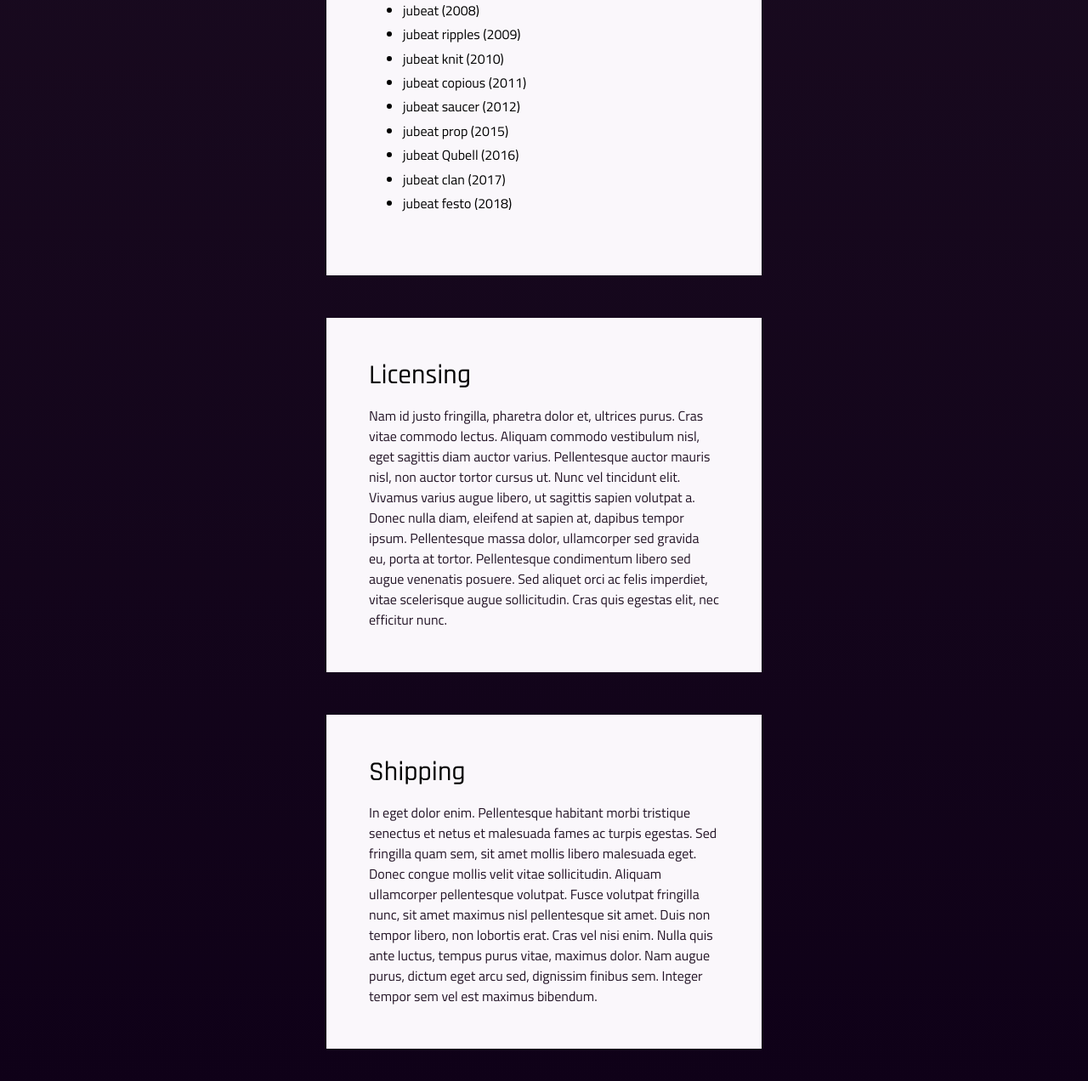
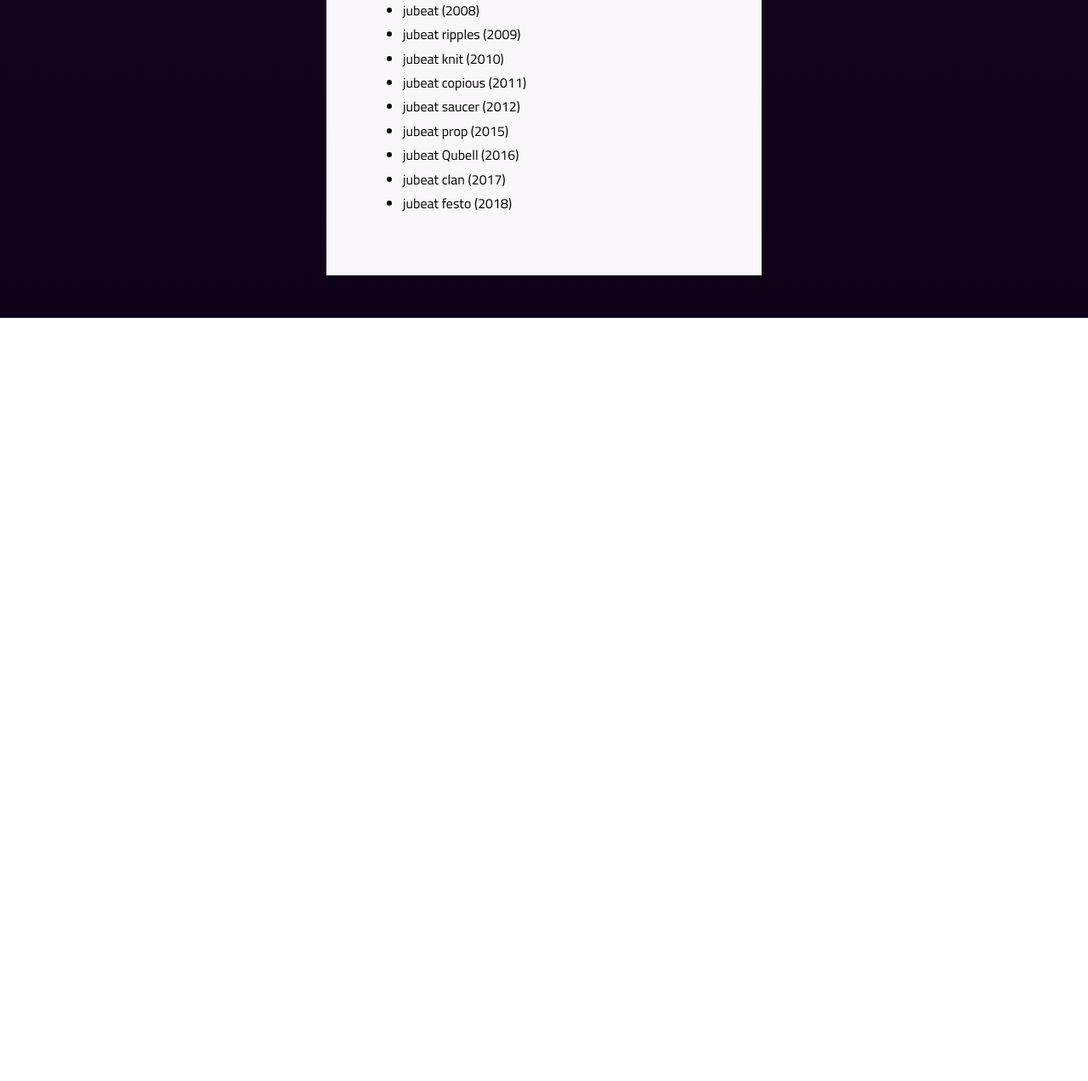
Before and after one commit to grunku/IAT339, a plain HTML site: page Project2/jubeat.html in a window 1280 px wide. Shown: the part 1614-2886 px from the top of the page at 85% size. After the commit the page ends 1988 px from the top, so only its background shows below. Drawn offline with Linux system fonts and the light colour scheme.

Commit message:
Removed Placeholder Sections From Product Pages

```diff
--- a/Project2/jubeat.html
+++ b/Project2/jubeat.html
@@ -54,30 +54,6 @@
       </ul>
     </div>
 
-    <div class="section-div" id="licensing">
-      <h2>Licensing</h2>
-      <p>
-        Nam id justo fringilla, pharetra dolor et, ultrices purus. Cras vitae commodo lectus. Aliquam commodo
-        vestibulum nisl, eget sagittis diam auctor varius. Pellentesque auctor mauris nisl, non auctor tortor cursus
-        ut. Nunc vel tincidunt elit. Vivamus varius augue libero, ut sagittis sapien volutpat a. Donec nulla diam,
-        eleifend at sapien at, dapibus tempor ipsum. Pellentesque massa dolor, ullamcorper sed gravida eu, porta at
-        tortor. Pellentesque condimentum libero sed augue venenatis posuere. Sed aliquet orci ac felis imperdiet,
-        vitae scelerisque augue sollicitudin. Cras quis egestas elit, nec efficitur nunc.
-      </p>
-    </div>
-
-    <div class="section-div" id="shipping">
-      <h2>Shipping</h2>
-      <p>
-        In eget dolor enim. Pellentesque habitant morbi tristique senectus et netus et malesuada fames ac turpis
-        egestas. Sed fringilla quam sem, sit amet mollis libero malesuada eget. Donec congue mollis velit vitae
-        sollicitudin. Aliquam ullamcorper pellentesque volutpat. Fusce volutpat fringilla nunc, sit amet maximus
-        nisl pellentesque sit amet. Duis non tempor libero, non lobortis erat. Cras vel nisi enim. Nulla quis ante
-        luctus, tempus purus vitae, maximus dolor. Nam augue purus, dictum eget arcu sed, dignissim finibus sem.
-        Integer tempor sem vel est maximus bibendum.
-      </p>
-    </div>
-
   </div>
 
 
```
Also changed, not shown: Project2/beatmania.html (+0 -28 lines), Project2/project_diva.html (+0 -24 lines).
